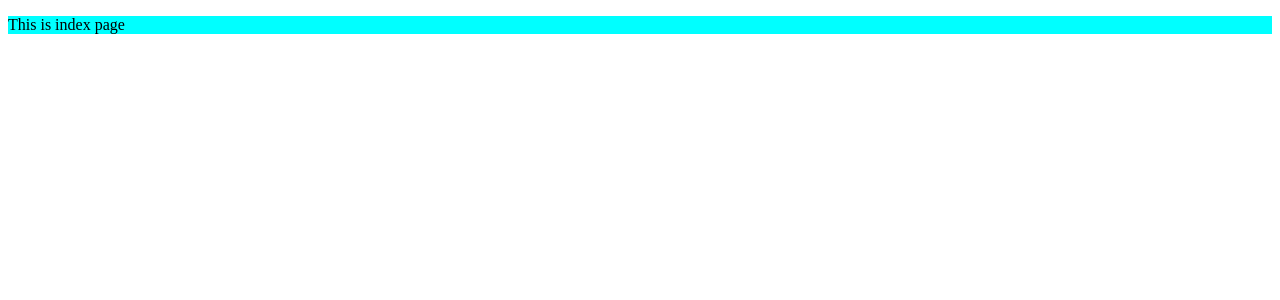
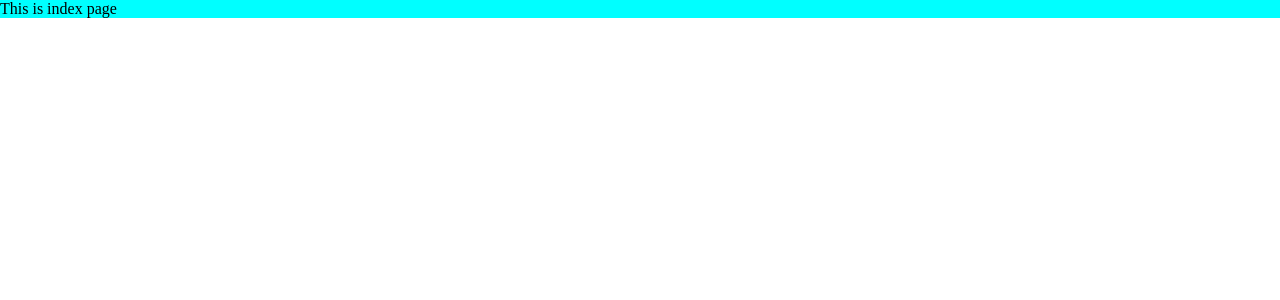
Before and after one commit to james-hope-dietly/pilkarzyki, a Next.js app in the folder app/: page / in a window 1280 px wide. Shown: the top 300 px of the page. Built offline with nearby package versions, Linux system fonts and the light colour scheme.

Commit message:
feat: added CSS reset

```diff
--- /dev/null
+++ b/app/styles/base/_reset.scss
@@ -0,0 +1,23 @@
+html {
+  box-sizing: border-box;
+  font-size: 16px;
+}
+
+*, *:before, *:after {
+  box-sizing: inherit;
+}
+
+body, h1, h2, h3, h4, h5, h6, p, ol, ul {
+  margin: 0;
+  padding: 0;
+  font-weight: normal;
+}
+
+ol, ul {
+  list-style: none;
+}
+
+img {
+  max-width: 100%;
+  height: auto;
+}
--- a/app/styles/style.scss
+++ b/app/styles/style.scss
@@ -1 +1,2 @@
-@import 'pages/index.scss';
+@import 'base/reset';
+@import 'pages/index';
```
